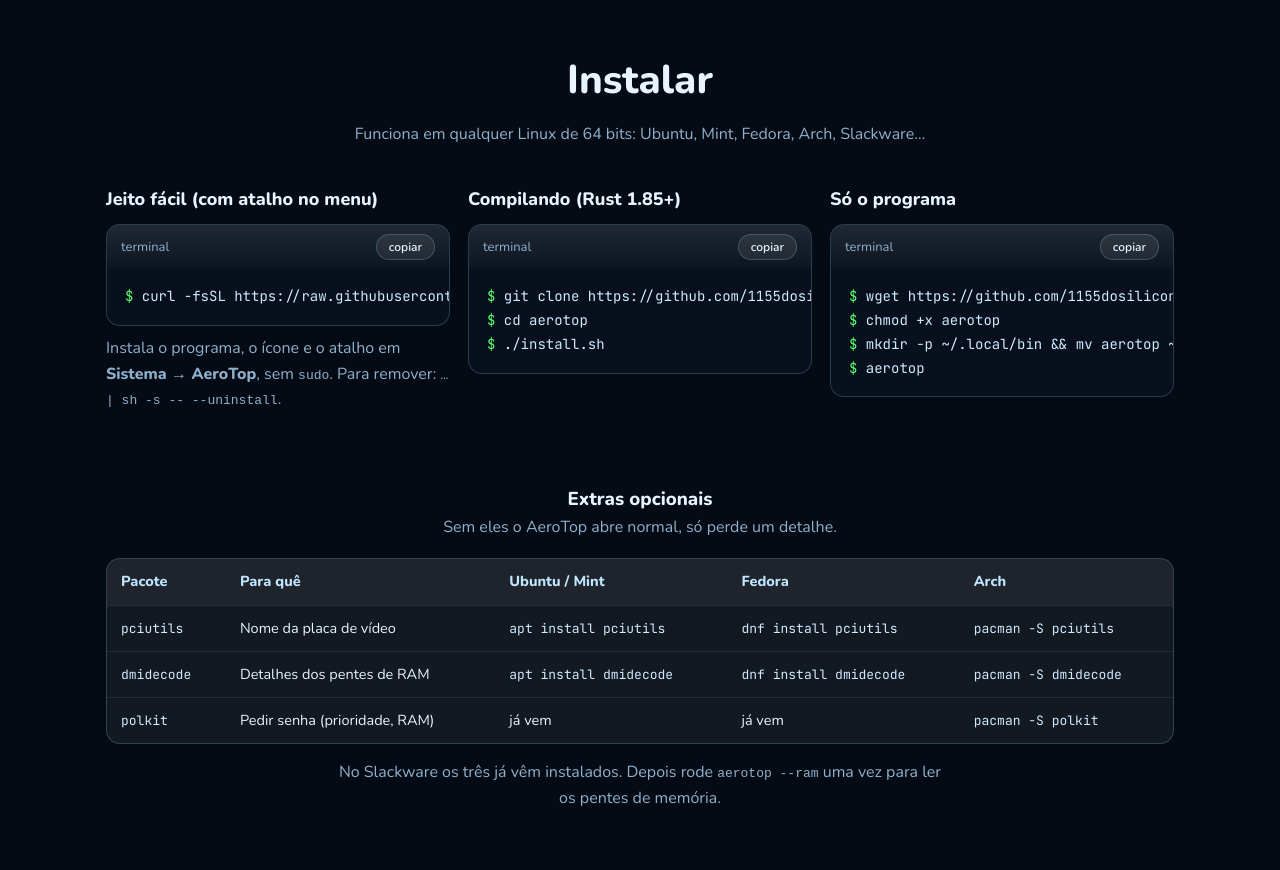
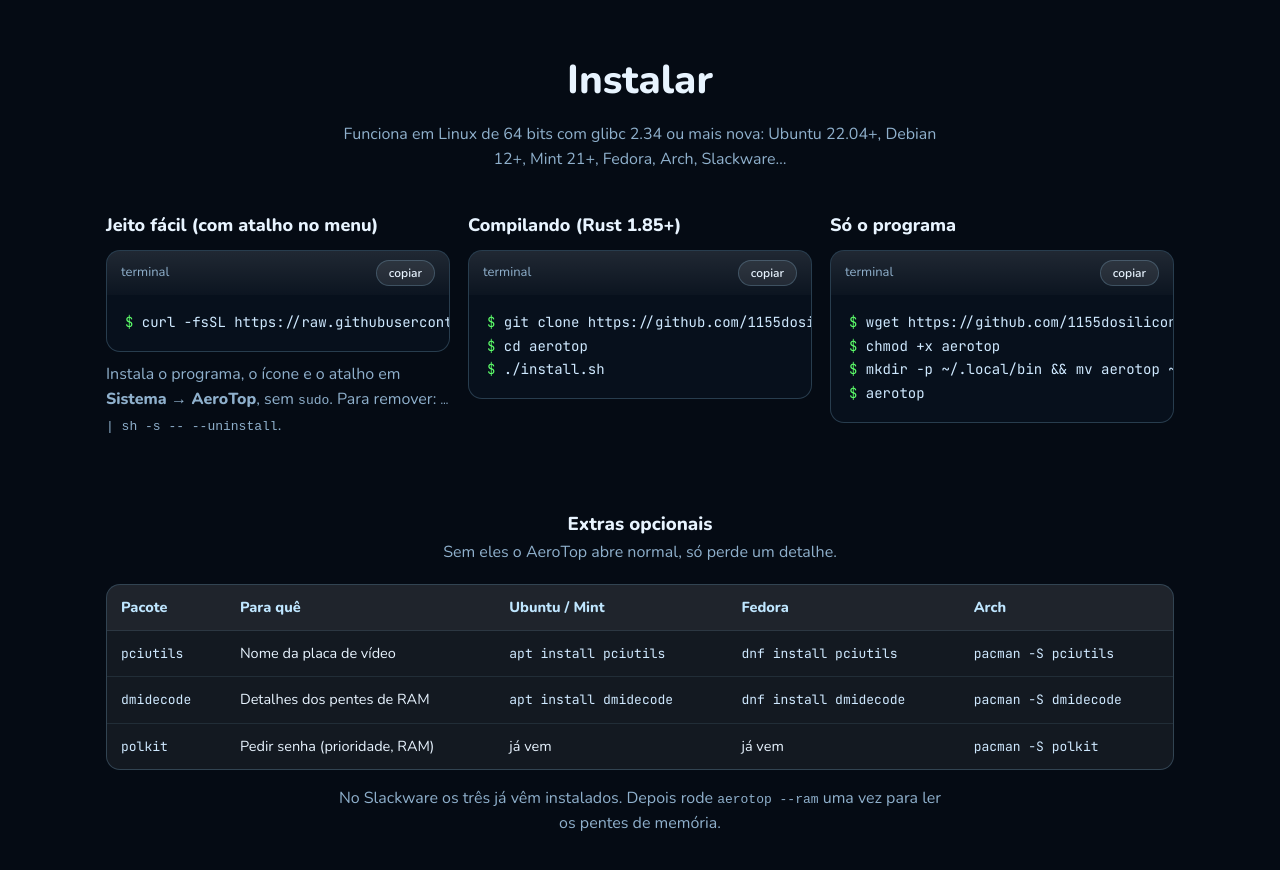
Before and after one commit to 1155dosilicon/aerotop, a plain HTML site: page docs/index.html in a window 1280 px wide. Shown: the part 2840-3710 px from the top of the page. Drawn offline with nearby package versions, Linux system fonts and the light colour scheme.

Commit message:
Versão 0.1.1
- install.sh: avisa e para quando a glibc é mais antiga que a 2.34
  em vez de baixar um programa que não abriria
- README e página: requisito real do programa pronto (glibc 2.34+)

Co-Authored-By: Claude Opus 5.5 <noreply@anthropic.com>

```diff
--- a/docs/index.html
+++ b/docs/index.html
@@ -198,7 +198,7 @@ footer .made{margin-top:8px;opacity:.75}
 
 <section id="instalar">
   <h2>Instalar</h2>
-  <p class="sub">Funciona em qualquer Linux de 64 bits: Ubuntu, Mint, Fedora, Arch, Slackware…</p>
+  <p class="sub">Funciona em Linux de 64 bits com glibc 2.34 ou mais nova: Ubuntu 22.04+, Debian 12+, Mint 21+, Fedora, Arch, Slackware…</p>
   <div class="two">
     <div>
       <h3>Jeito fácil (com atalho no menu)</h3>
```
Also changed, not shown: 4 other files.
